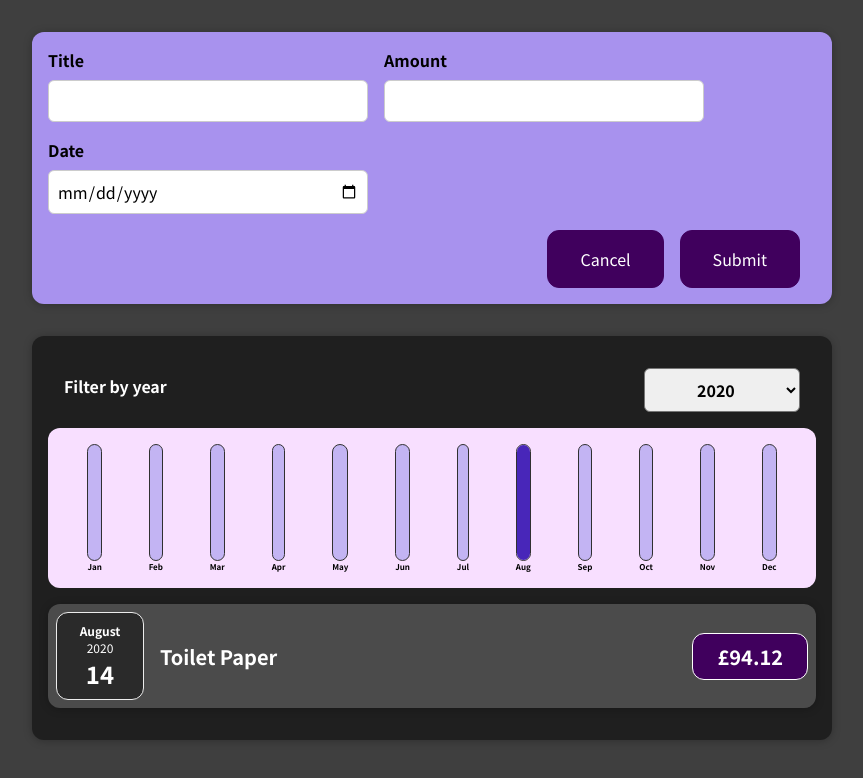
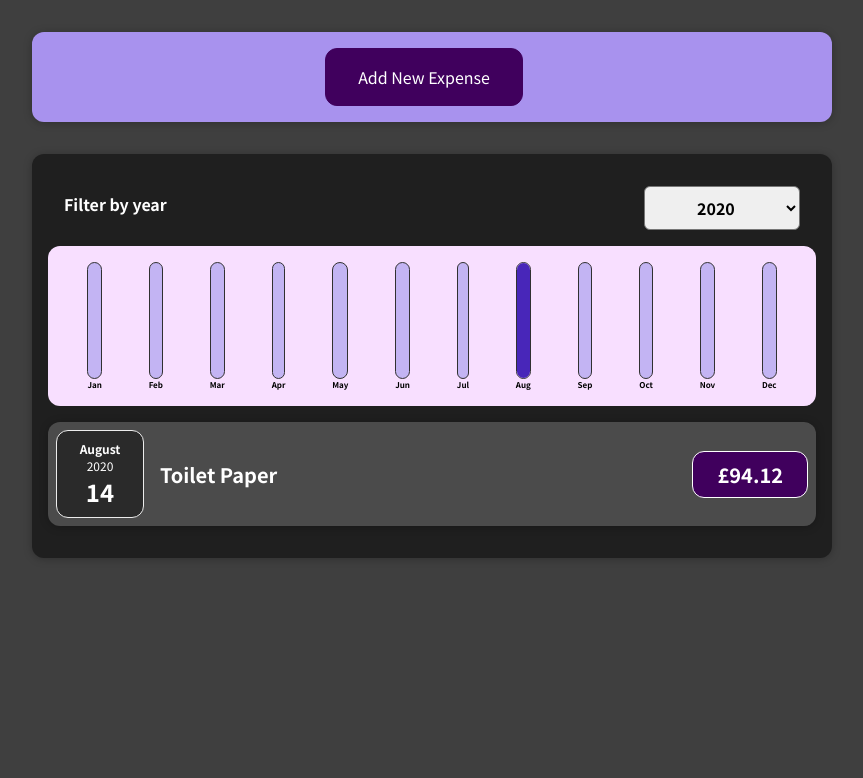
Before and after one commit to adam-pearman/expense_app, a React (Create React App) app: page / in a window 1280 px wide. Shown: the top 778 px of the page, without its empty margins (208-1071 px from the left). Built offline with nearby package versions, Linux system fonts and the light colour scheme; the HTML template or start-up script is replaced by a standard one.

Commit message:
Update NewExpense.js

```diff
--- a/src/components/NewExpense/NewExpense.js
+++ b/src/components/NewExpense/NewExpense.js
@@ -1,18 +1,31 @@
 import './NewExpense.css';
 import ExpenseForm from "./ExpenseForm";
+import {useState} from "react";
 
 const NewExpense = (props) => {
+    const [showExpenseForm, setShowExpenseForm] = useState(false);
+
     const handleSaveExpenseData = (enteredExpenseData) => {
         const expenseData = {
             ...enteredExpenseData,
             id: Math.random().toString()
         }
         props.onAddExpense(expenseData);
+        handleHideExpenseForm();
+    }
+
+    const handleShowExpenseForm = () => {
+        setShowExpenseForm(true);
+    }
+
+    const handleHideExpenseForm = () => {
+        setShowExpenseForm(false);
     }
 
     return (
       <div className="new-expense">
-        <ExpenseForm onSaveExpenseData={handleSaveExpenseData}/>
+          {!showExpenseForm && <button onClick={handleShowExpenseForm}>Add New Expense</button>}
+          {showExpenseForm && <ExpenseForm onSaveExpenseData={handleSaveExpenseData} onHideExpenseForm={handleHideExpenseForm}/>}
       </div>
     );
 }
```
